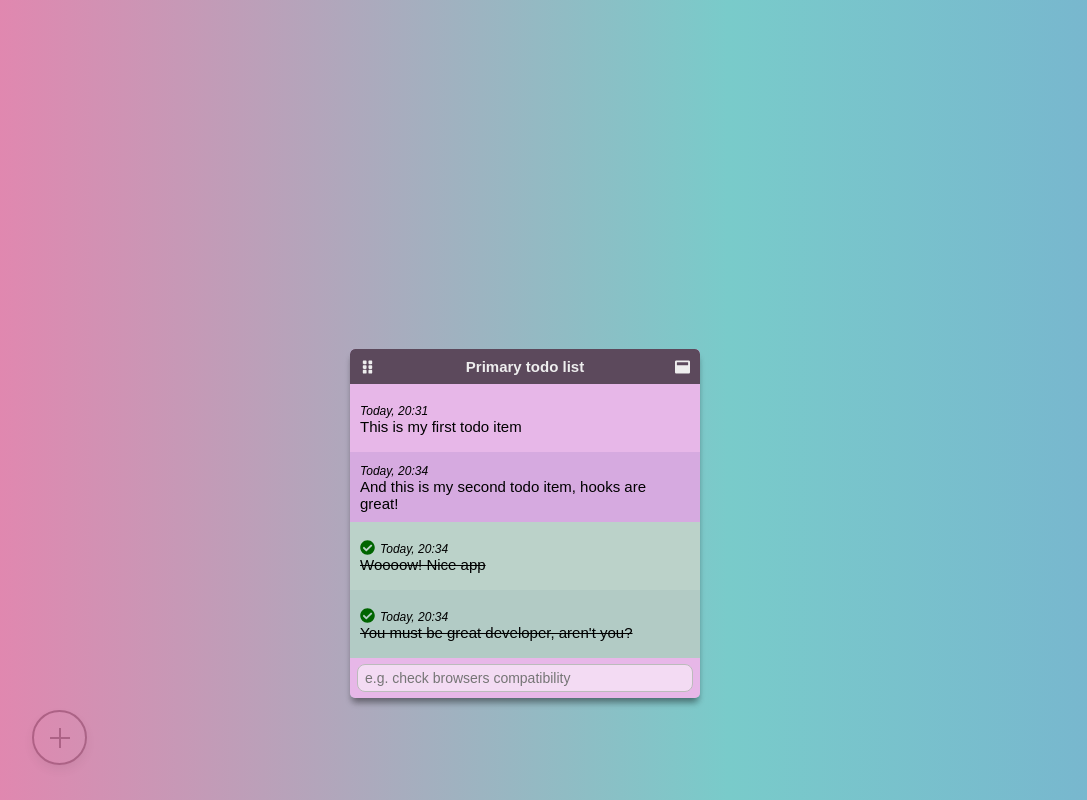
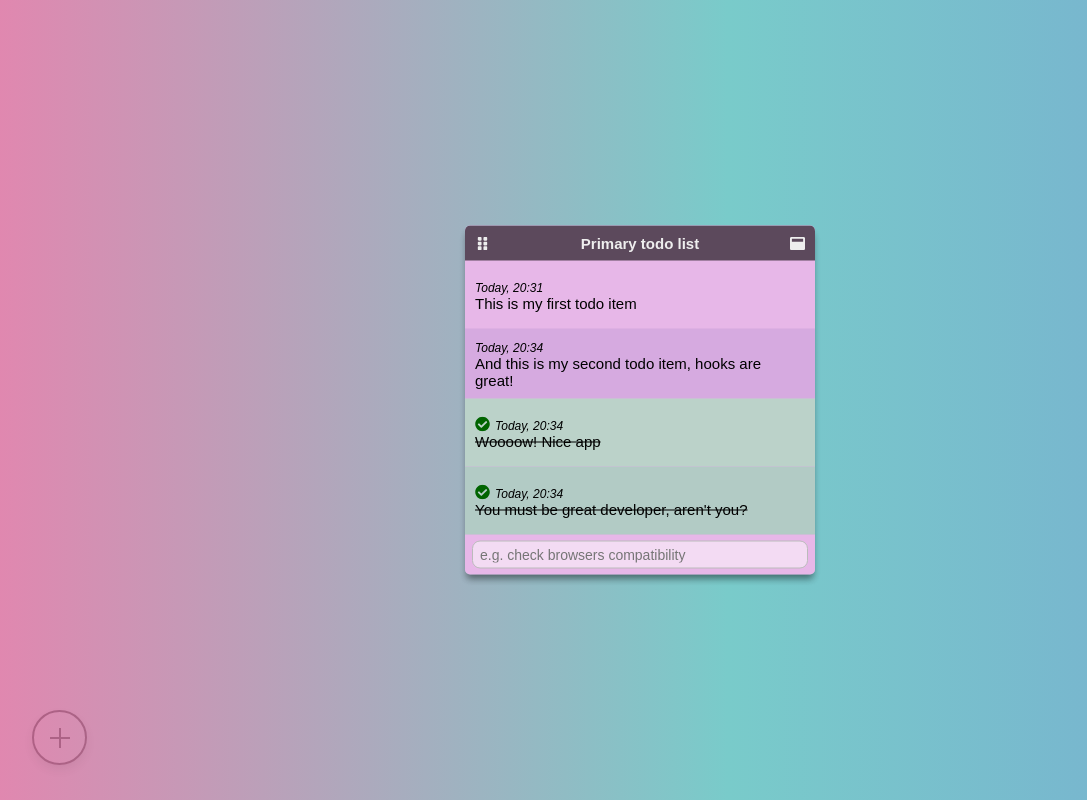
Before and after one commit to lukaaspl/sticky-notes, a React (Create React App) app: page / in a window 1280 px wide. Shown: the whole page, without its empty margins (0-1087 px from the left). Built offline with nearby package versions, Linux system fonts and the light colour scheme.

Commit message:
center new list relative to vp

```diff
--- a/src/containers/TodoList.js
+++ b/src/containers/TodoList.js
@@ -6,6 +6,11 @@ import AddTodoForm from '../containers/AddTodoForm';
 import TodoItem from '../components/TodoItem';
 import WindowHeader from '../containers/WindowHeader';
 import setColor from '../helpers/setColor';
+
+const screenCenter = {
+  width: Math.floor(window.innerWidth / 2) + 'px',
+  height: Math.floor(window.innerHeight / 2) + 'px'
+};
 
 const StyledWrapper = styled.div`
   position: absolute;
@@ -22,7 +27,10 @@ const StyledWrapper = styled.div`
   max-height: ${props => (props.isMinimized ? '35px' : '100vh')};
   transition: opacity 0.2s,
     max-height ${props => (props.isMinimized ? '0.3s' : '1s')};
-  transform: translate(100%, 100%);
+  transform: translate(
+    calc(${screenCenter.width} - 50%),
+    calc(${screenCenter.height} - 50%)
+  );
 `;
 
 const StyledItems = styled.div`
```
